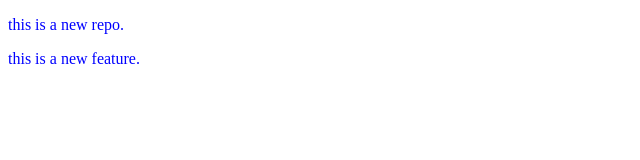
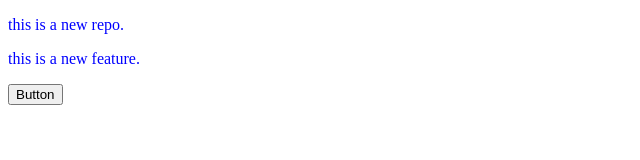
Before and after one commit to Shankaryadavpachipala/localrepo, a plain HTML site: page index.html in a window 1280 px wide. Shown: the whole page, without its empty margins (0-640 px from the left). Drawn offline with Linux system fonts and the light colour scheme.

Commit message:
add button

```diff
--- a/index.html
+++ b/index.html
@@ -9,5 +9,6 @@
 <body>
     <p>this is a new repo.</p>
     <p>this is a new feature.</p>
+    <button>Button</button>
 </body>
 </html>
```
